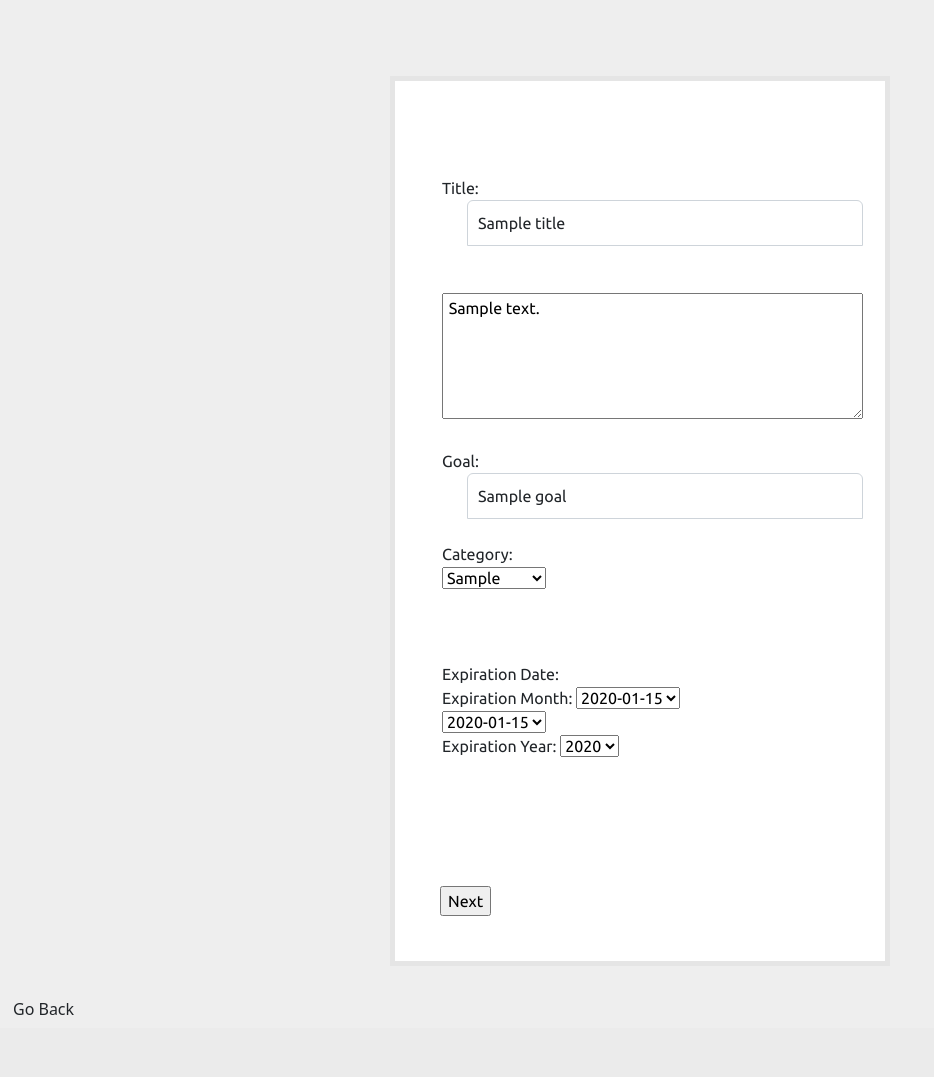
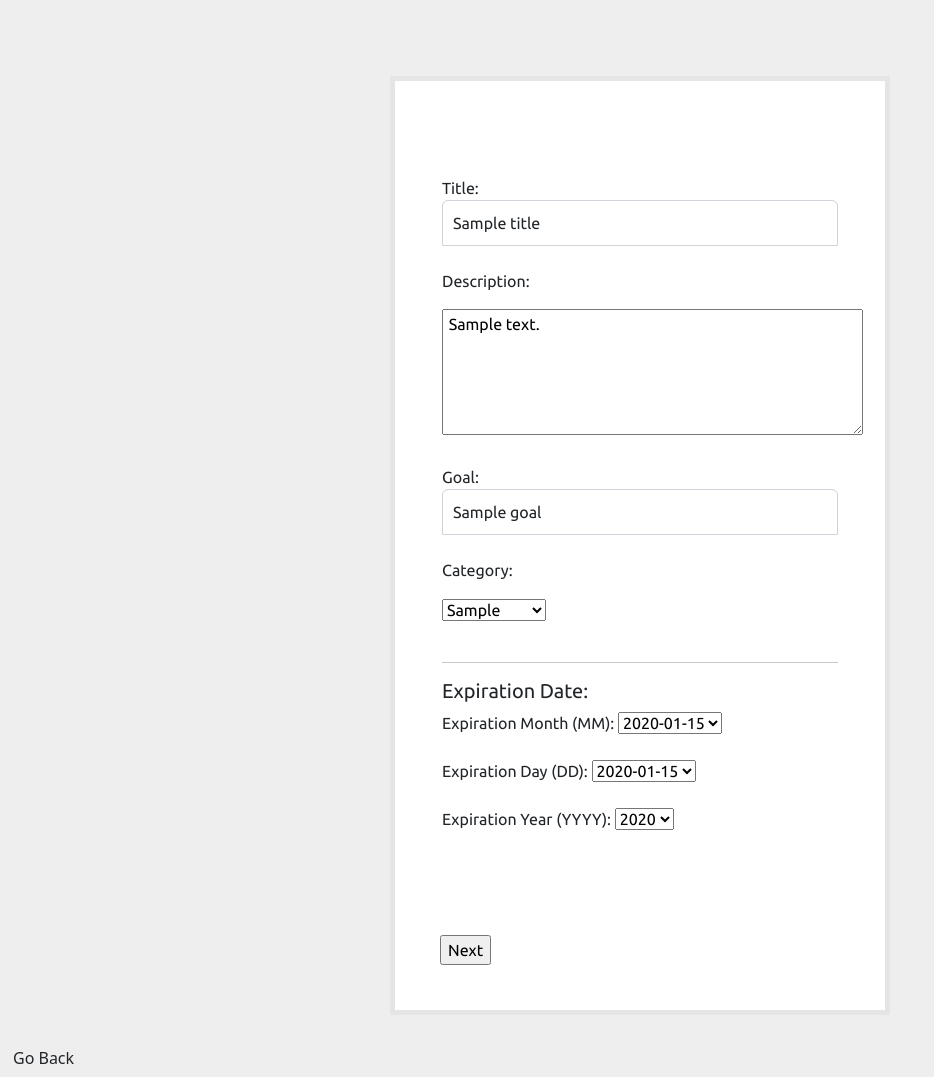
Before and after one commit to ZackPaz2023/CapstoneGroup, a Flask app: template templates/editFundraiser.html in a window 1280 px wide. Shown: the part 155-1232 px from the top of the page, without its empty margins (0-934 px from the left). Before the commit the page ends 1170 px from the top, so only its background shows below. Run offline with Flask 2, Linux system fonts and the light colour scheme; the template is opened without the code that fills it: most values are stand-ins (such as "Sample title", 1, 10 or a date in 2020).

Commit message:
I set up the [edit fundraiser] page.

```diff
--- a/templates/editFundraiser.html
+++ b/templates/editFundraiser.html
@@ -44,7 +44,6 @@ form{margin-top: 75px;}
             z-index: 2;}}}
 
 input[type="text"]{
-    margin-left: 25px;
     margin-bottom: -1px;
     border-bottom-left-radius: 0;
     border-bottom-right-radius: 0;}
@@ -93,27 +92,28 @@ h3{text-align: center;}
     <form action="/submittingEditForFundraiserFirstPage/{{fundID}}" method="post">
         <div class="wrapper">
             <div class="container">
-
                 <input type="hidden" name="image" value="{{image}}">
-
                 <label for="title">Title:
                 {% if flag[0] == 1 %}
                     <b style="color:red;">*</b>
-                        {% endif %}</label><br>
-                <input type="text" id="title" name="title" class="form-control"  value="{{title}}">
-                <br><br>
+                    {% endif %}
+                </label>
+                <br>
+                <input type="text" id="title" name="title" class="form-control" value="{{title}}">
+                <br>
+                <p>Description:</p>
                 <textarea rows="5" cols="40" name="description"  value="{{description}}"> {{description}} </textarea>
                 <br><br>
                 <label for="goal">Goal:
                 {% if flag[1] == 1 %}
                     <b style="color:red;">*</b>
-                        {% endif %}</label><br>
+                    {% endif %}
+                </label>
+                <br>
                 <input type="text" id="goal" name="goal" class="form-control" value="{{goal}}">
                 <br>
                 <div>
-                    Category:
-                    <br>
-
+                    <p>Category:</p>
                     <select id="tag" name="tag">
                         <option value="{{thisTag}}" selected>{{thisTag}}</option>
                         {% for tag in tagsList %}
@@ -121,15 +121,13 @@ h3{text-align: center;}
                         <option value="{{tag}}">{{tag}}</option>
                         {% endif %}
                         {% endfor %}
-
                     </select>
                 </div>
                 <br>
-                <br><br>
-                Expiration Date:
-                <br>
+                <hr>
+                <h5>Expiration Date:</h5>
                 <div class="month">
-                                Expiration Month:
+                    <label>Expiration Month (MM): </label>
                     <select id="Month" name="Month">
                         <option value="{{timeframeMonth}}" selected>{{timeframeMonth}}</option>
                         {% for number in range(1, 13)%}
@@ -139,8 +137,9 @@ h3{text-align: center;}
                         {% endfor %}
                     </select>
                 </div>
-
+                <br>
                 <div class="day">
+                    <label>Expiration Day (DD):</label>
                     <select name="day">
                         <option value="{{timeframeDay}}" selected>{{timeframeDay}}</option>
                         {% for num in range(1, 32)%}
@@ -150,8 +149,9 @@ h3{text-align: center;}
                         {% endfor %}
                     </select>
                 </div>
+                <br>
                 <div class="year">
-                                Expiration Year:
+                    <label>Expiration Year (YYYY): </label>
                     <select id="Year" name="Year">
                         <option value="{{timeframeYear}}" selected>{{timeframeYear}}</option>
                         {% for number in range(2022, 2027)%}
@@ -160,7 +160,7 @@ h3{text-align: center;}
                         {% endif %}
                         {% endfor %}
                     </select>
-                            </div><br>
+                </div>
             </div>
             <br>
             <input type="submit" value="Next">
```
Lines whose indentation alone changed are shown as unchanged.
